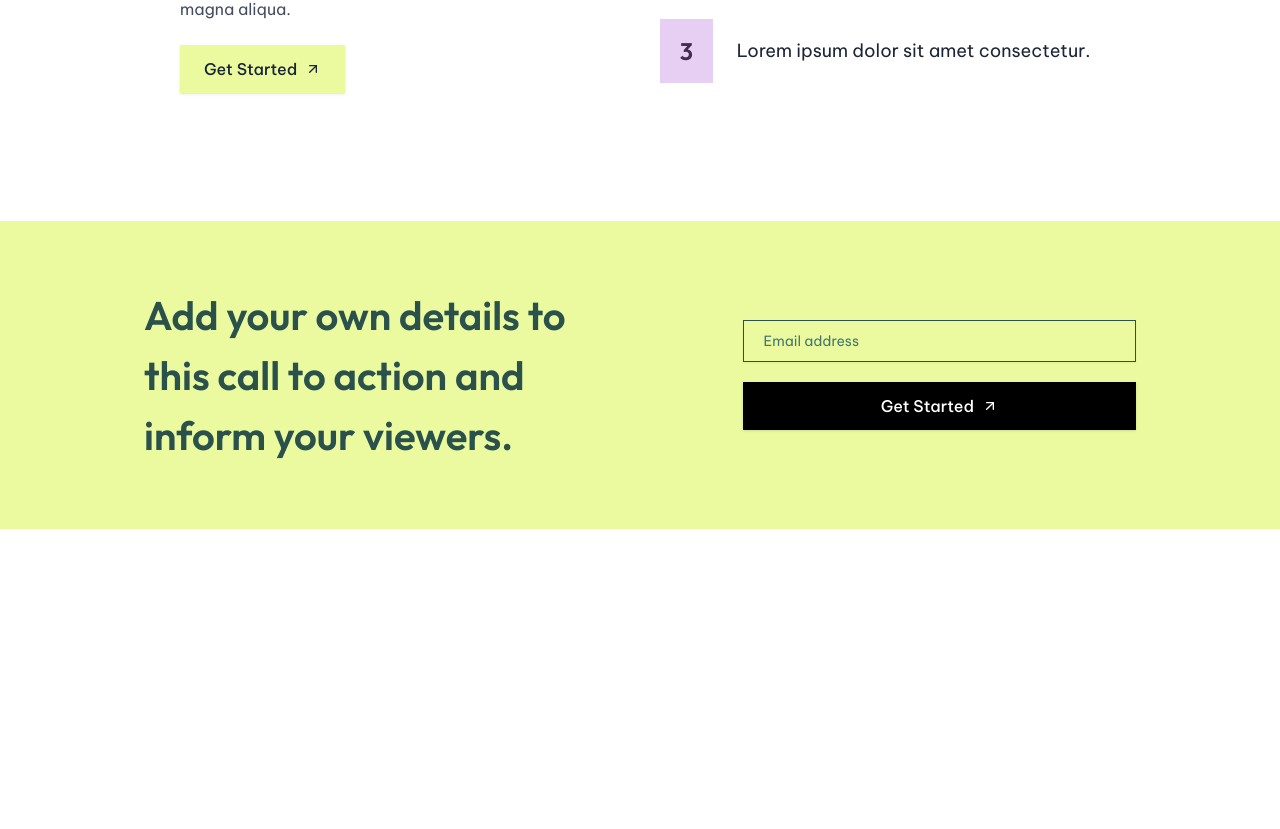
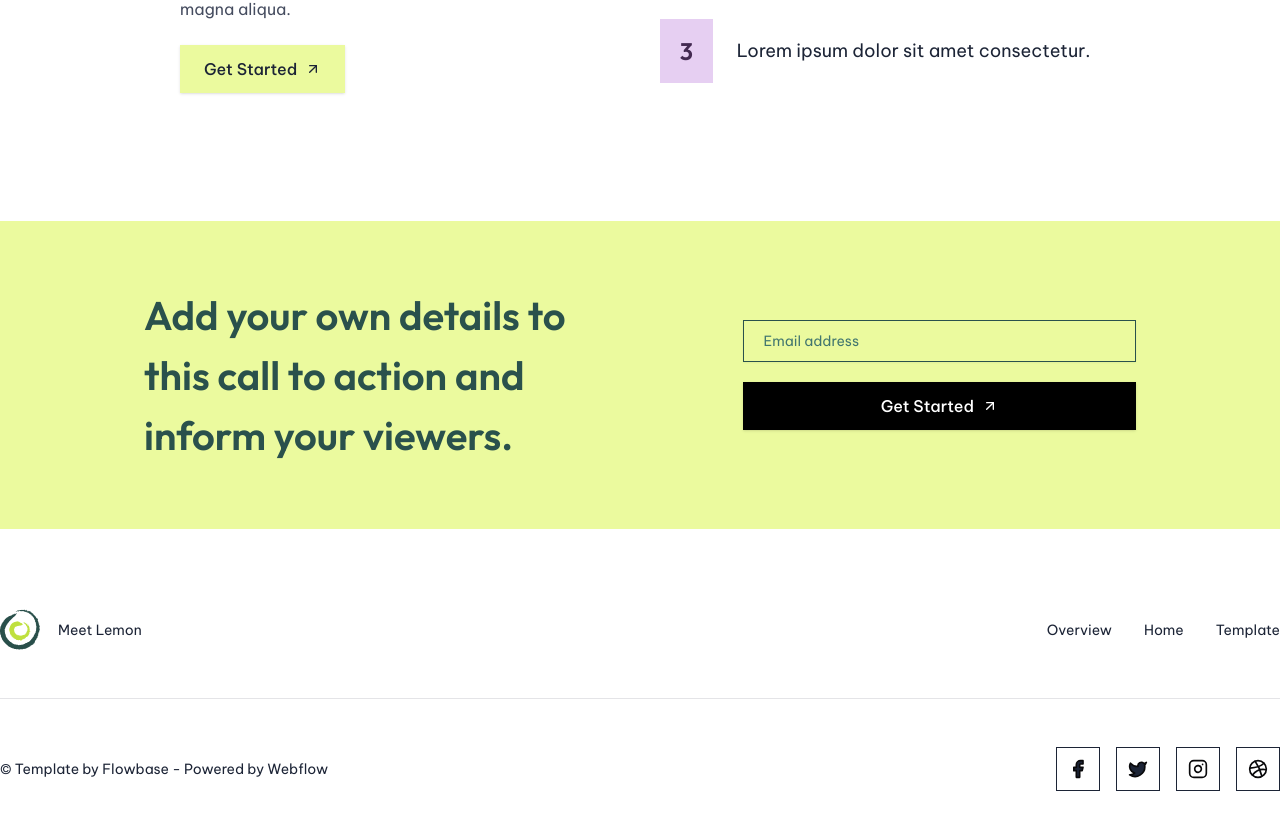
Before and after one commit to chuluq/meet-lemon, a Next.js app: page / in a window 1280 px wide. Shown: the part 6211-7040 px from the top of the page. Before the commit the page ends 6740 px from the top, so only its background shows below. Built offline with nearby package versions, Linux system fonts and the light colour scheme.

Commit message:
feat: add footer

```diff
--- a/src/app/page.tsx
+++ b/src/app/page.tsx
@@ -5,6 +5,7 @@ import { Blog } from "@/components/blog";
 import { Contents } from "@/components/contents";
 import { CTA } from "@/components/cta";
 import { Features } from "@/components/features";
+import { Footer } from "@/components/footer";
 import { GetStarted } from "@/components/get-started";
 import { Header } from "@/components/header";
 import { Hero } from "@/components/hero";
@@ -26,6 +27,7 @@ export default function Home() {
       <Blog />
       <Advantages />
       <CTA />
+      <Footer />
     </div>
   );
 }
--- /dev/null
+++ b/src/components/footer.tsx
@@ -0,0 +1,46 @@
+import Image from "next/image";
+import { Dribbble, Facebook, Instagram, Twitter } from "lucide-react";
+
+import { Separator } from "@/components/ui/separator";
+
+import logo from "@/assets/logo.png";
+
+export const Footer = () => {
+  return (
+    <footer className="container mx-auto max-w-screen-xl">
+      <div className="flex flex-col gap-12 py-20">
+        <div className="flex items-center justify-between">
+          <div className="flex items-center space-x-[18px]">
+            <Image src={logo} alt="logo" />
+            <h6 className="font-sans text-sm text-[#1C2436]">Meet Lemon</h6>
+          </div>
+          <div className="flex items-center space-x-8">
+            <p className="font-sans text-sm text-[#1C2436]">Overview</p>
+            <p className="font-sans text-sm text-[#1C2436]">Home</p>
+            <p className="font-sans text-sm text-[#1C2436]">Template</p>
+          </div>
+        </div>
+        <Separator color="#d7d7d7" />
+        <div className="flex items-center justify-between">
+          <p className="font-sans text-sm text-[#1C2436]">
+            © Template by Flowbase - Powered by Webflow
+          </p>
+          <div className="flex items-center space-x-4">
+            <div className="flex size-11 items-center justify-center border border-[#1C2436]">
+              <Facebook size={20} fill="#1C2436" />
+            </div>
+            <div className="flex size-11 items-center justify-center border border-[#1C2436]">
+              <Twitter size={20} fill="#1C2436" />
+            </div>
+            <div className="flex size-11 items-center justify-center border border-[#1C2436]">
+              <Instagram size={20} />
+            </div>
+            <div className="flex size-11 items-center justify-center border border-[#1C2436]">
+              <Dribbble size={20} />
+            </div>
+          </div>
+        </div>
+      </div>
+    </footer>
+  );
+};
```
